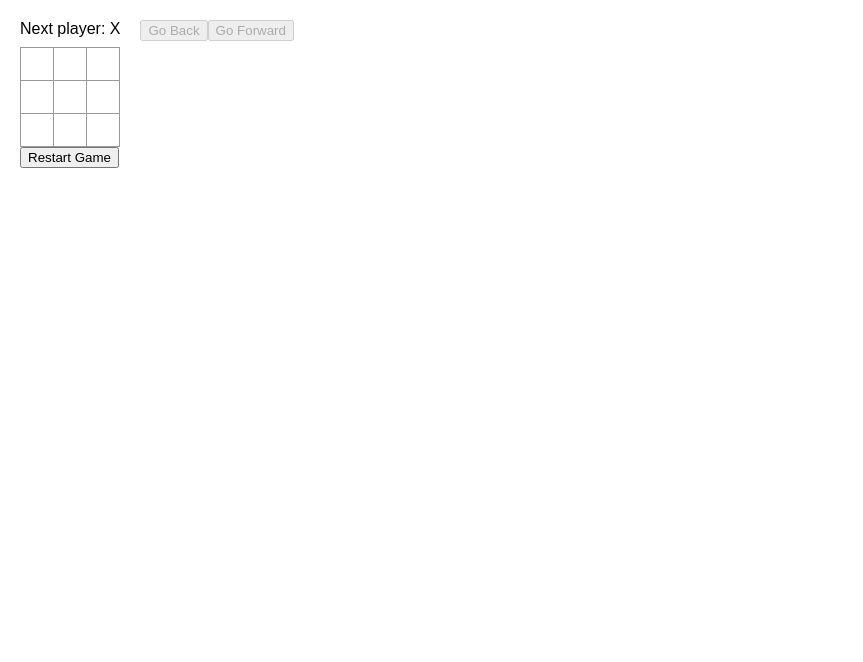
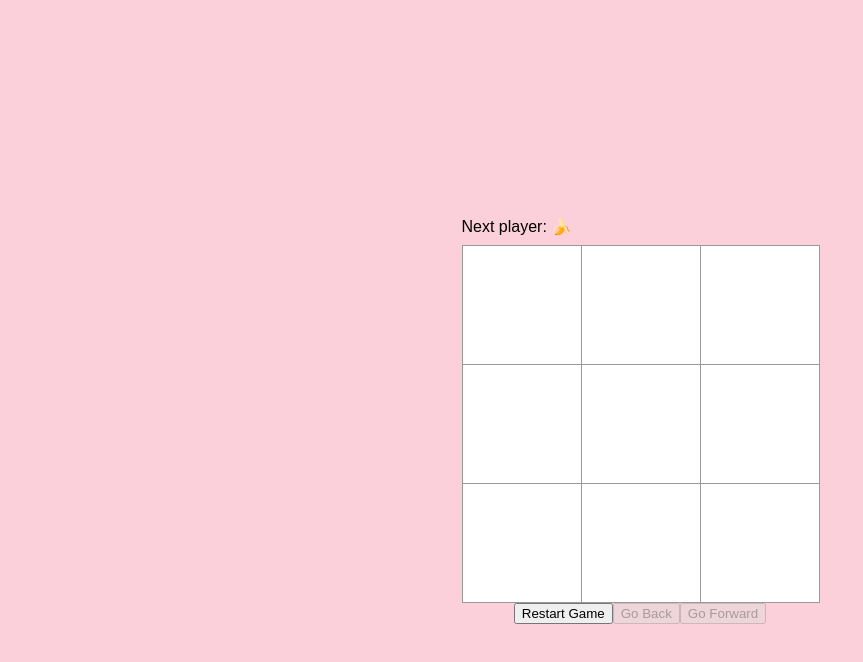
Before and after one commit to saanvitel/tictactoe, a React (Create React App) app in the folder src/: page / in a window 1280 px wide. Shown: the top 662 px of the page, without its empty margins (0-863 px from the left). Built offline with nearby package versions, Linux system fonts and the light colour scheme.

Commit message:
wip of changing styles to be in center with pink background

```diff
--- a/src/App.jsx
+++ b/src/App.jsx
@@ -11,20 +11,15 @@ function Square({value, handleClick, winOutcome}) {
 
 function Board({xIsNext, squares, handlePlay}) { // takes these props
   // squares are how the board looks right now
-  console.log("loaf", squares)
   function handleClick(i) {
-    console.log('loaf handleClick')
     if (calculateWinner(squares).length > 0 || squares[i]) {
-      console.log("loaf calculateWinner")
       return;
     }
     const nextSquares = squares.slice();
     if (xIsNext) {
-      console.log("loaf isNext X")
-      nextSquares[i] = 'X';
+      nextSquares[i] = '🍌';
     } else {
-      console.log("loaf isNext O")
-      nextSquares[i] = 'O';
+      nextSquares[i] = '🍫';
     }
     handlePlay(nextSquares);
   }
@@ -36,10 +31,8 @@ function Board({xIsNext, squares, handlePlay}) { // takes these props
     winnerLetter = squares[winner[0]]
     status = 'Winner: ' + winnerLetter;
   } else {
-    status = 'Next player: ' + (xIsNext ? 'X' : 'O');
+    status = 'Next player: ' + (xIsNext ? '🍌' : '🍫');
   }
-
-  console.log(winner);
 
   // squares is the array of "x" and null?
   // winner is the array of square indices
@@ -55,7 +48,6 @@ function Board({xIsNext, squares, handlePlay}) { // takes these props
             return
           }
 
-          console.log("loaf index",index)
           if (winner.includes(index)) {
             return <Square winOutcome={true} value={squares[index]} handleClick={() => handleClick(index)} />
           } else {
@@ -69,7 +61,6 @@ function Board({xIsNext, squares, handlePlay}) { // takes these props
             return
           }
 
-          console.log("loaf index",index)
           if (winner.includes(index)) {
             return <Square winOutcome={true} value={squares[index]} handleClick={() => handleClick(index)} />
           } else {
@@ -83,7 +74,6 @@ function Board({xIsNext, squares, handlePlay}) { // takes these props
             return
           }
 
-          console.log("loaf index",index)
           if (winner.includes(index)) {
             return <Square winOutcome={true} value={squares[index]} handleClick={() => handleClick(index)} />
           } else {
@@ -114,19 +104,23 @@ export default function Game(){
   function check() {
     return history.length > currentMove ? true : false;
   }
-  console.log(history.length, check(), currentMove + 2);
 
   return (
+    <>
     <div className="game">
         <div className="game-board">
           <Board xIsNext={xIsNext} squares={currentSquares} handlePlay={handlePlay}/>
-        <button onClick={() => jumpTo(0)}>Restart Game</button>
         </div>
       <div className="game-info">
+      <button onClick={() => jumpTo(0)}>Restart Game</button> <br />
+      <div>
         <button disabled={0 < (currentMove) ? false : true} onClick={() => jumpTo(currentMove -1)}>Go Back</button>
         <button disabled={history.length >= (currentMove + 2) ? false : true} onClick={() => jumpTo(currentMove + 1)}>Go Forward</button>
       </div>
   </div>
+    </div>
+
+  </>
   );
 }
 
--- a/src/styles.css
+++ b/src/styles.css
@@ -6,6 +6,8 @@ body {
   font-family: sans-serif;
   margin: 20px;
   padding: 0;
+  background: #FCD0DA;
+  min-height: 100vh;
 }
 
 h1 {
@@ -60,15 +62,15 @@ body {
   background: #fff;
   border: 1px solid #999;
   float: left;
-  font-size: 24px;
+  font-size: 90px;
   font-weight: bold;
   line-height: 34px;
-  height: 34px;
+  height: 120px;
   margin-right: -1px;
   margin-top: -1px;
   padding: 0;
   text-align: center;
-  width: 34px;
+  width: 120px;
 }
 
 .board-row:after {
@@ -85,21 +87,44 @@ body {
   flex-direction: row;
 }
 
-.game-info {
+/* .game-info {
   margin-left: 20px;
-}
+} */
 
 .winsquare {
   background: #e6ffe6;
   border: 1px solid #999;
   float: left;
-  font-size: 24px;
+  font-size: 90px;
   font-weight: bold;
   line-height: 34px;
-  height: 34px;
+  height: 120px;
   margin-right: -1px;
   margin-top: -1px;
   padding: 0;
   text-align: center;
-  width: 34px;
+  width: 120px;
 }
+
+.game {
+  display: flex;
+  justify-content: center;
+  align-items: center;
+  height: 100vh;
+  flex-direction: column;
+}
+
+#gameboard-border {
+  border-width: 10px;
+  border-color: burlywood;
+  border-radius: 5px;
+}
+
+.game-info {
+  display: inherit;
+  flex-direction: row;
+}
+
+#movement-buttons {
+  padding: 10px;
+}
```
Lines whose indentation alone changed are shown as unchanged.
